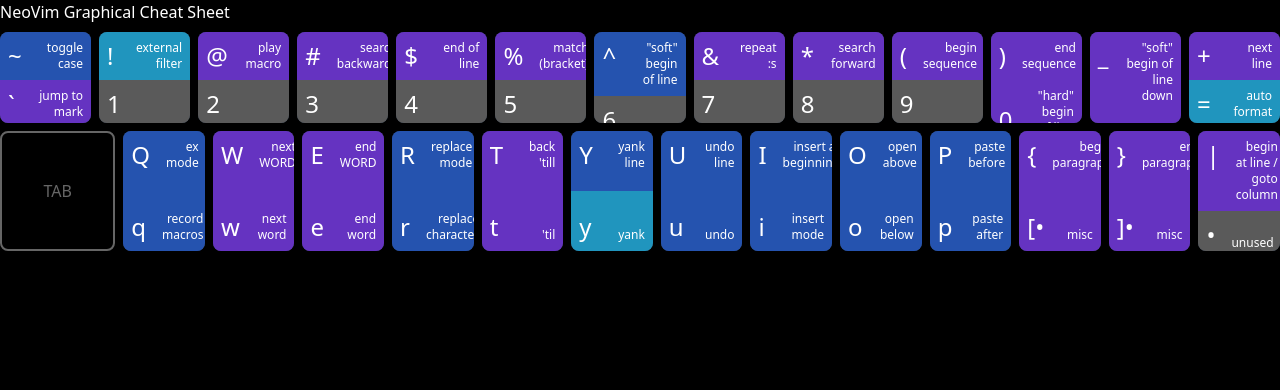
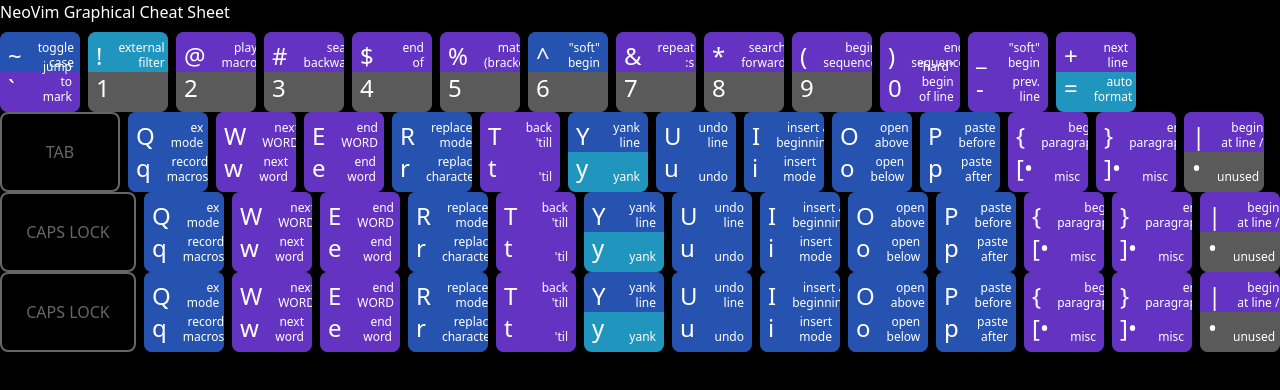
Before and after one commit to rikardillo/nvim-cheatsheet, a Next.js app: page / in a window 1280 px wide. Shown: the top 390 px of the page. Built offline with nearby package versions, Linux system fonts and the light colour scheme.

Commit message:
UPDATE: - InitialKey size fixed - created row 2, 3 and 4

```diff
--- a/app/page.tsx
+++ b/app/page.tsx
@@ -3,17 +3,15 @@
 import row2 from "@/rows/row2";
 import row3 from "@/rows/row3";
 import row4 from "@/rows/row4";
+import Keyboard from "@/ui/Keyboard/Keyboard";
 
-const rows = [row1, row2];
+const rows = [row1, row2, row3, row4];
 
 export default function Home() {
   return (
     <div className="flex flex-col gap-2">
       <h2>NeoVim Graphical Cheat Sheet</h2>
-      {/* <Row initialKey="something" keys={["Q", "W", "E", "R", "T", "Y"]} /> */}
-      {rows.map((row, i) => (
-        <Row initialKey={row.initialKey} row={row.keys} key={i} />
-      ))}
+      <Keyboard rows={rows} />
     </div>
   );
 }
--- a/rows/row1.ts
+++ b/rows/row1.ts
@@ -1,12 +1,6 @@
-import { KeyProps } from "../ui/Keyboard/Key/Key.types";
+import { KeyboardRow } from "../ui/Keyboard/Key/Key.types";
 
-const row1: {
-  initialKey?: {
-    button: string;
-    width: number | undefined;
-  };
-  keys: KeyProps[];
-} = {
+const row1: KeyboardRow = {
   keys: [
     {
       top: "~",
--- a/rows/row3.ts
+++ b/rows/row3.ts
@@ -1,6 +1,17 @@
 import { KeyProps } from "../ui/Keyboard/Key/Key.types";
 
-const row1: KeyProps[] = [
+const row3: {
+  initialKey?: {
+    button: string;
+    width: number | undefined;
+  };
+  keys: KeyProps[];
+} = {
+  initialKey: {
+    button: "caps lock",
+    width: 2.25,
+  },
+  keys: [
     {
       top: "Q",
       topDescription: "ex mode",
@@ -105,6 +116,7 @@
       bottomDescription: "unused",
       bottomMode: "none",
     },
-];
+  ],
+};
 
-export default row1;
+export default row3;
--- a/rows/row4.ts
+++ b/rows/row4.ts
@@ -1,6 +1,17 @@
 import { KeyProps } from "../ui/Keyboard/Key/Key.types";
 
-const row1: KeyProps[] = [
+const row3: {
+  initialKey?: {
+    button: string;
+    width: number | undefined;
+  };
+  keys: KeyProps[];
+} = {
+  initialKey: {
+    button: "caps lock",
+    width: 2.25,
+  },
+  keys: [
     {
       top: "Q",
       topDescription: "ex mode",
@@ -105,6 +116,7 @@
       bottomDescription: "unused",
       bottomMode: "none",
     },
-];
+  ],
+};
 
-export default row1;
+export default row3;
--- a/ui/Keyboard/Key/InitialKey.tsx
+++ b/ui/Keyboard/Key/InitialKey.tsx
@@ -7,10 +7,15 @@
   initialKeyWidth,
   initialKey,
 }: InitialKeyProps) {
-  const width = `w-full max-width-[calc(120px*${initialKeyWidth})]`;
+  const width = `max-w-[calc((100%/16)*${initialKeyWidth})]`;
+
+  console.log(initialKeyWidth, width);
   return (
     <div
-      className={`h-full border-2 border-white grow rounded-lg min-h-[120px] flex items-center justify-center p-4 uppercase opacity-40 select-none ${width}`}
+      className={`border-2 border-white rounded-lg grow flex items-center justify-center p-4 uppercase opacity-40 select-none truncate `}
+      style={{
+        maxWidth: `calc(100%/16*${initialKeyWidth})`,
+      }}
     >
       {initialKey}
     </div>
--- a/ui/Keyboard/Key/Key.tsx
+++ b/ui/Keyboard/Key/Key.tsx
@@ -11,7 +11,9 @@
   bottomMode,
 }: KeyProps) {
   return (
-    <div className="bg-slate-700 aspect-square max-w-[120px] rounded-lg flex flex-col overflow-hidden select-none sm:hover:outline-4 sm:hover:outline-white transition-all duration-150 cursor-pointer w-full">
+    <div
+      className="bg-slate-700 aspect-square rounded-lg flex flex-col overflow-hidden select-none sm:hover:outline-4 sm:hover:outline-white transition-all duration-150 cursor-pointer w-[calc(100%/16)]"
+    >
       <KeyText
         keybutton={top}
         text={topDescription}
--- a/ui/Keyboard/Key/Key.types.ts
+++ b/ui/Keyboard/Key/Key.types.ts
@@ -8,3 +8,11 @@
   bottomDescription: string | undefined;
   bottomMode: NeoVimModes;
 };
+
+export type KeyboardRow = {
+  initialKey?: {
+    button: string;
+    width: number | undefined;
+  };
+  keys: KeyProps[];
+};
--- a/ui/Keyboard/Key/KeyText.tsx
+++ b/ui/Keyboard/Key/KeyText.tsx
@@ -24,13 +24,13 @@
 
   return (
     <div
-      className={`flex grow p-2 gap-4
+      className={`flex h-1/2 p-2 lg:gap-4 md:gap-2
         ${itemsAlign === "start" ? "items-start" : "items-end"}
         ${modeColor}
         `}
     >
-      <p className="key text-2xl">{keybutton}</p>
-      <p className="text-right w-full description text-xs">{text}</p>
+      <p className="key lg:text-2xl md:text-xl sm:text-lg transition-all duration-150">{keybutton}</p>
+      <p className="text-right w-full description xl:text-[12px] lg:text-[10px] md:text-[8px] text-[8px] leading-tight transition-all duration-150">{text}</p>
     </div>
   );
 }
--- /dev/null
+++ b/ui/Keyboard/Keyboard.tsx
@@ -0,0 +1,16 @@
+import { KeyboardRow } from "./Key/Key.types";
+import Row from "./Row/Row";
+
+interface KeyboardProps {
+  rows: KeyboardRow[];
+}
+
+export default function Keyboard({ rows }: KeyboardProps) {
+  return (
+    <div>
+      {rows.map((row, i) => (
+        <Row initialKey={row.initialKey} row={row.keys} key={i} />
+      ))}
+    </div>
+  );
+}
--- a/ui/Keyboard/Row/Row.tsx
+++ b/ui/Keyboard/Row/Row.tsx
@@ -8,11 +8,10 @@
     button: string;
     width: number | undefined;
   };
-  initialKeyWidth?: number;
   row: any;
 };
 
-export default function Row({ row, initialKey, initialKeyWidth }: RowProps) {
+export default function Row({ row, initialKey }: RowProps) {
   return (
     <div className="flex gap-2">
       {initialKey && (
```
Lines whose indentation alone changed are shown as unchanged.
